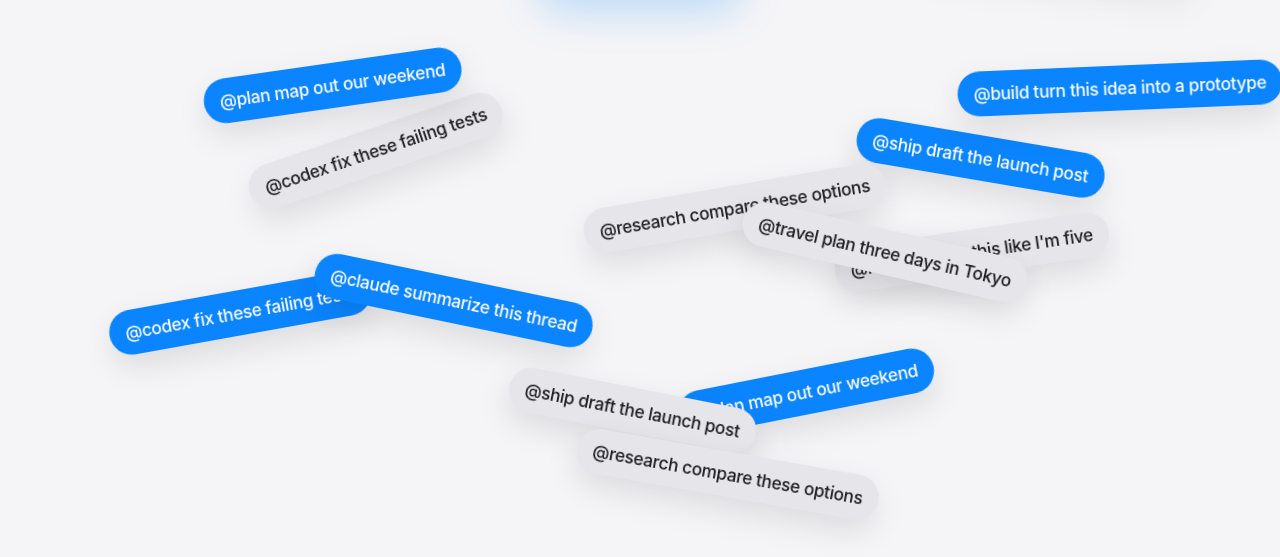
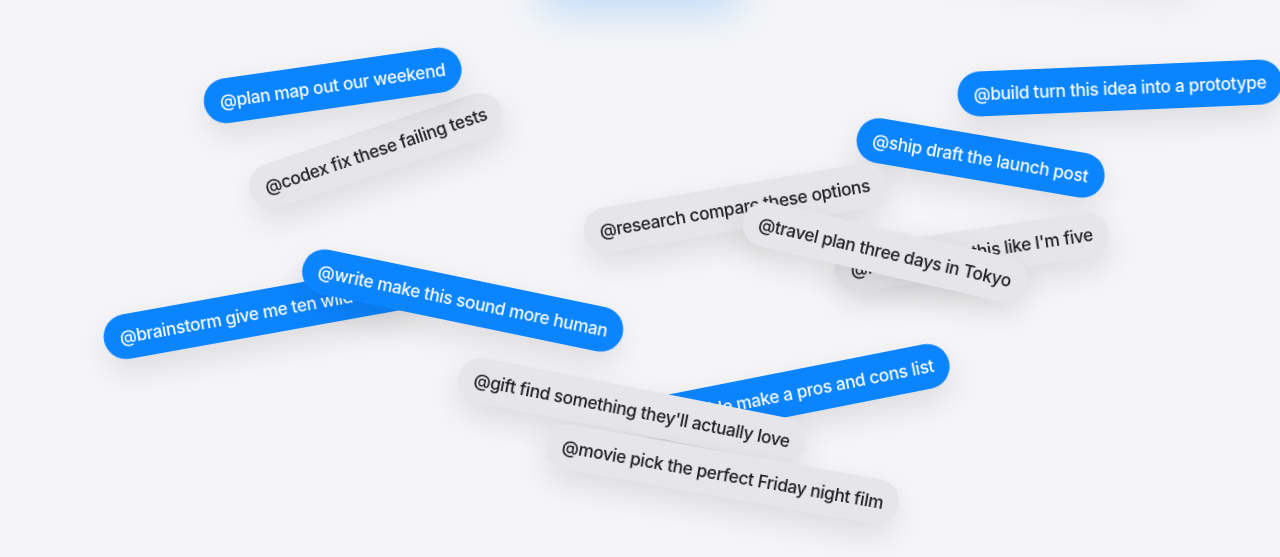
Before and after one commit to eabnelson/pronto, a website: page site/index.html in a window 1280 px wide. Shown: the part 243-800 px from the top of the page. Drawn offline with Linux system fonts and the light colour scheme.

Commit message:
feat(site): keep bubble inspiration flowing

```diff
--- a/site/index.html
+++ b/site/index.html
@@ -322,6 +322,42 @@
         "@build turn this idea into a prototype",
         "@travel plan three days in Tokyo",
         "@read pull out the action items",
+        "@brainstorm give me ten wild ideas",
+        "@write make this sound more human",
+        "@decide make a pros and cons list",
+        "@gift find something they'll actually love",
+        "@movie pick the perfect Friday night film",
+        "@music make a playlist for this mood",
+        "@recipe use what's already in my fridge",
+        "@home plan a cozy weekend reset",
+        "@style help me pack one great outfit",
+        "@career sharpen my next big move",
+        "@meeting turn this into clear next steps",
+        "@party plan a tiny unforgettable dinner",
+        "@photo pick the strongest shots",
+        "@garden tell me what to plant this month",
+        "@study quiz me until this sticks",
+        "@translate keep the tone but make it clear",
+        "@book find my next can't-put-it-down read",
+        "@date plan something surprising nearby",
+        "@kids invent a bedtime story with dragons",
+        "@shop compare these without the marketing",
+        "@debug explain why this keeps breaking",
+        "@focus organize my chaotic afternoon",
+        "@journal spot the pattern I'm missing",
+        "@history give me the fascinating backstory",
+        "@science fact-check this claim",
+        "@launch give this idea a memorable name",
+        "@roadtrip build the scenic route",
+        "@cleanup turn this mess into a checklist",
+        "@newsletter make this worth opening",
+        "@pitch make this impossible to ignore",
+        "@celebrate plan a small win properly",
+        "@explore find a rabbit hole worth following",
+        "@budget make this plan fit my real life",
+        "@host create a menu everyone can eat",
+        "@workout make this fun enough to repeat",
+        "@surprise give me an idea I wouldn't expect",
       ];
 
       const stream = document.querySelector("[data-bubble-stream]");
@@ -360,7 +396,7 @@
       }
 
       function scheduleNextBubble(delay = 850) {
-        if (reducedMotion || document.hidden || streamTimer || stream.childElementCount >= 18) {
+        if (reducedMotion || document.hidden || streamTimer) {
           return;
         }
 
@@ -372,7 +408,9 @@
       }
 
       function createBubble({ seed = false, staticBubble = false } = {}) {
-        if (stream.childElementCount >= 18) return;
+        if (!staticBubble && stream.childElementCount >= 18) {
+          stream.children[0]?.remove();
+        }
 
         const bubble = document.createElement("span");
         const bubbleBody = document.createElement("span");
```
Also changed, not shown: test/unit/site.test.ts (+9 -3 lines).
